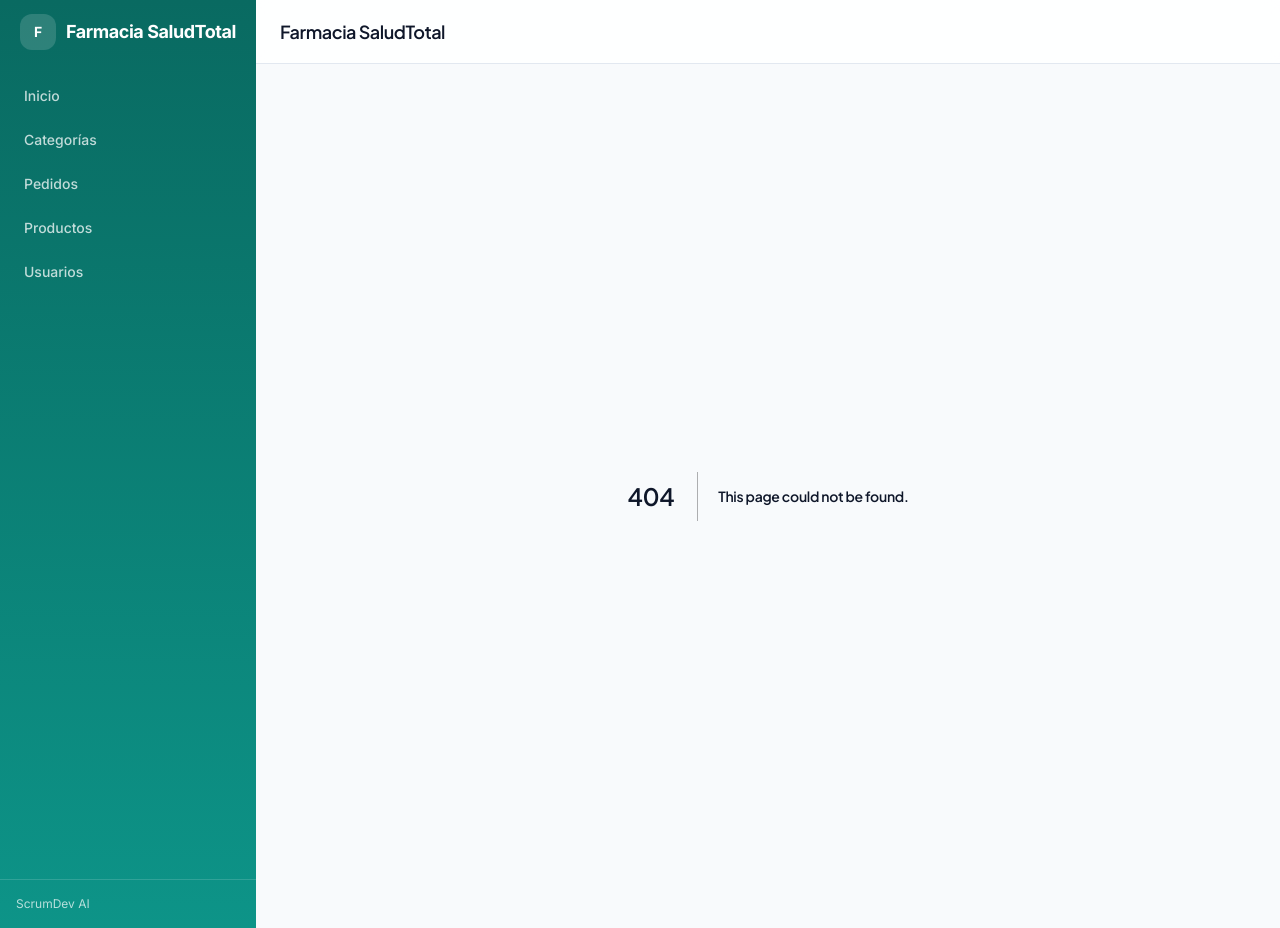
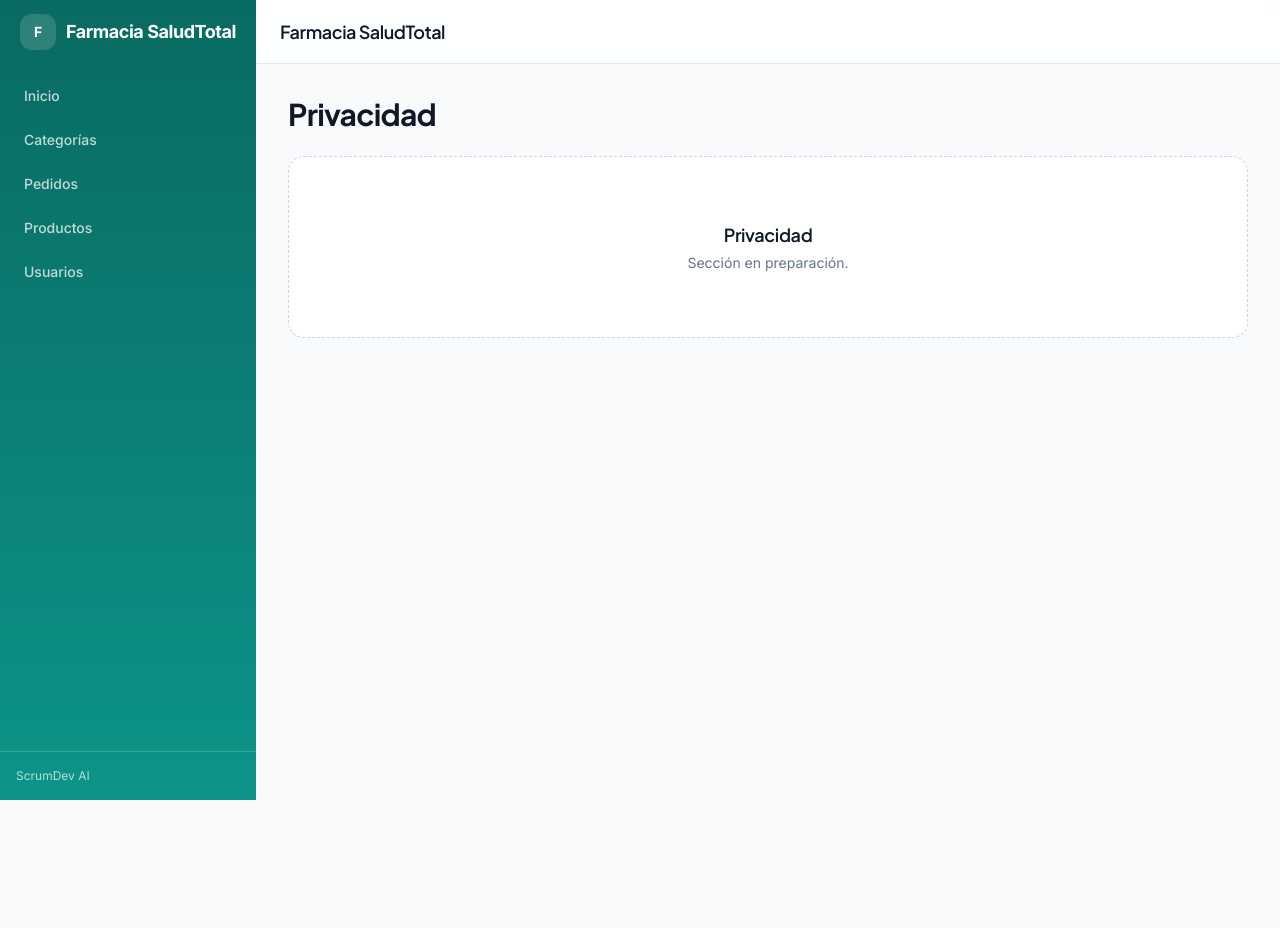
Before and after one commit to JaydethSp01/farmacialaca1587-web, a Next.js app: page /privacidad in a window 1280 px wide. Before the commit this address had no page. After the commit the page ends 800 px from the top, so only its background shows below. Built offline with nearby package versions, Linux system fonts and the light colour scheme.

Commit message:
feat: ScrumDev AI build :: app/privacidad/page.tsx

```diff
--- /dev/null
+++ b/app/privacidad/page.tsx
@@ -0,0 +1,13 @@
+"use client";
+export const dynamic = "force-dynamic";
+import { PageHeader } from "@/components/ui/PageHeader";
+import { EmptyState } from "@/components/ui/EmptyState";
+
+export default function SectionPage() {
+  return (
+    <div className="space-y-6">
+      <PageHeader title="Privacidad" />
+      <EmptyState title="Privacidad" description="Sección en preparación." />
+    </div>
+  );
+}
```
